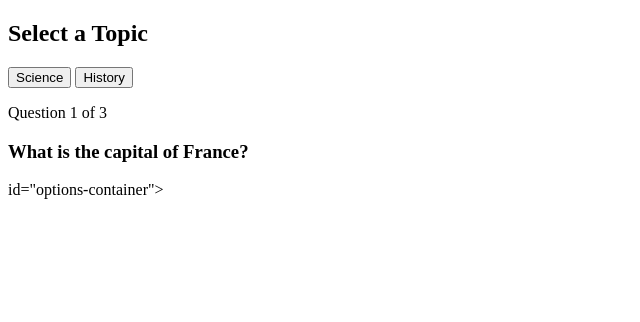
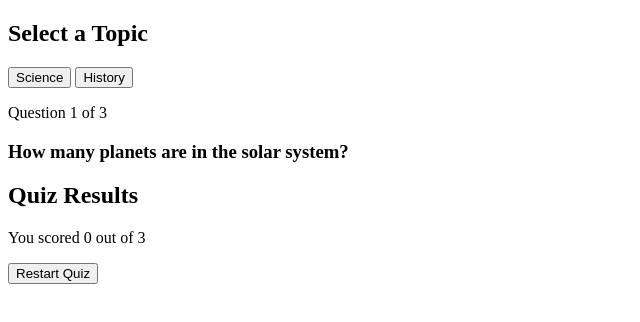
Before and after one commit to sihlempoyiya/quiz-app, a plain HTML site: page index.html in a window 1280 px wide. Shown: the whole page, without its empty margins (0-640 px from the left). Drawn offline with Linux system fonts and the light colour scheme.

Commit message:
results screen and restart button

```diff
--- a/index.html
+++ b/index.html
@@ -19,8 +19,14 @@
     <!--quiz screen-->
     <div id="quiz-screen" class="screen">
         <p id="counter">Question 1 of 3</p>
-        <h3 id="question-text">What is the capital of France?</h3>
-        </div> id="options-container"></div>
+        <h3 id="question-text">How many planets are in the solar system?</h3>
+        <div id="options-container"></div>
+    </div>
+   <!--results screen-->
+    <div id="results-screen" class="screen">
+        <h2>Quiz Results</h2>
+        <p id="score-text">You scored 0 out of 3</p>
+        <button class="btn" onclick="restartQuiz()">Restart Quiz</button>
     </div>
   </body>
 </html>
```
